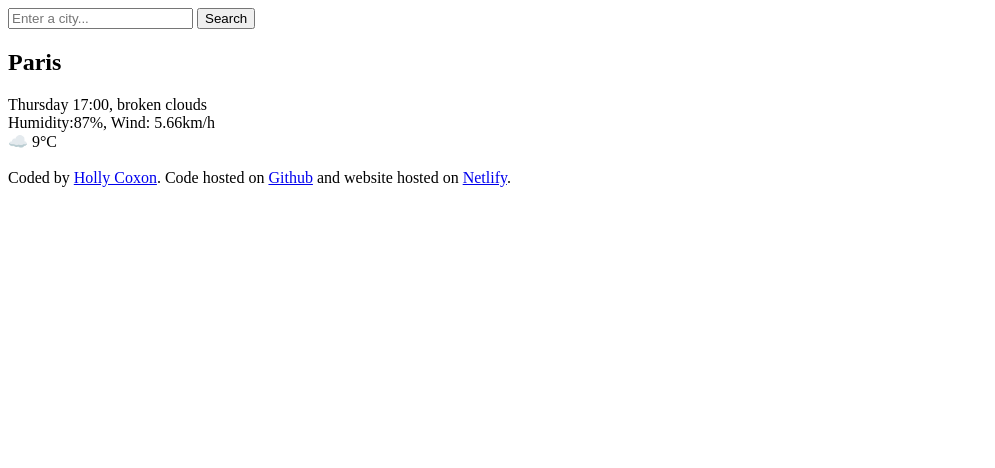
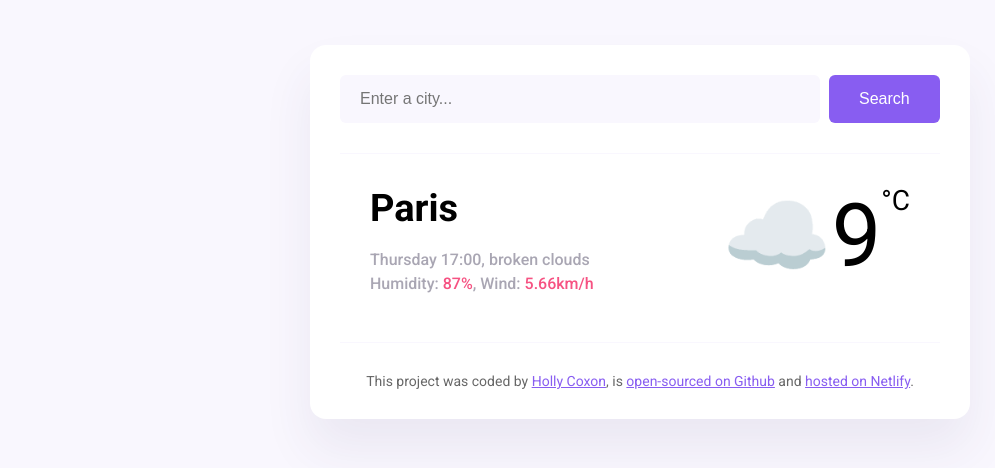
Before and after one commit to hollycoxon/plus-week7-hw, a plain HTML site: page index.html in a window 1280 px wide. Shown: the whole page, without its empty margins (0-995 px from the left). Drawn offline with Linux system fonts and the light colour scheme.

Commit message:
Created CSS file and updated HTML will classes to add basic styling.

```diff
--- a/index.html
+++ b/index.html
@@ -4,33 +4,58 @@
     <meta charset="UTF-8" />
     <meta name="viewport" content="width=device-width, initial-scale=1.0" />
     <title>SheCodes Weather</title>
+    <link rel="preconnect" href="https://fonts.googleapis.com" />
+    <link rel="preconnect" href="https://fonts.gstatic.com" crossorigin />
+    <link
+      href="https://fonts.googleapis.com/css2?family=Roboto:wght@100;300;400;500;700;900&display=swap"
+      rel="stylesheet"
+    />
+    <link rel="stylesheet" href="src/style.css" />
   </head>
   <body>
+    <div class="container">
       <header>
         <form>
-        <input type="search" placeholder="Enter a city..." />
-        <input type="submit" value="Search" />
+          <input
+            type="search"
+            placeholder="Enter a city..."
+            class="search-input-box"
+          />
+          <input type="submit" value="Search" class="search-button" />
         </form>
       </header>
-    <section>
-      <h1>Paris</h1>
-      <div>Thursday 17:00, broken clouds</div>
-      <div>Humidity:87%, Wind: 5.66km/h</div>
-      <div>☁️ 9°C</div>
-    </section>
+      <main>
+        <div class="all-weather-data">
+          <div>
+            <h1 class="city">Paris</h1>
+            <p class="current-weather">
+              Thursday 17:00, broken clouds
               <br />
+              Humidity: <span class="weather-value"> 87%</span>, Wind:
+              <span class="weather-value">5.66km/h</span>
+            </p>
+          </div>
+          <div class="current-temp">
+            <div>☁️</div>
+            <div>9</div>
+            <div class="unit">°C</div>
+          </div>
+        </div>
+      </main>
+
       <footer>
-      Coded by
-      <a href="https://github.com/hollycoxon" target="_blank">Holly Coxon</a>.
-      Code hosted on
+        This project was coded by
+        <a href="https://github.com/hollycoxon" target="_blank">Holly Coxon</a>,
+        is
         <a href="https://github.com/hollycoxon/plus-week7-hw" target="_blank"
-        >Github</a
+          >open-sourced on Github</a
         >
-      and website hosted on
+        and
         <a href="https://shecodes-plus-weather-hw7.netlify.app/" target="_blank"
-        >Netlify</a
+          >hosted on Netlify</a
         >.
       </footer>
+    </div>
     <script src="src/javascript.js"></script>
   </body>
 </html>
--- /dev/null
+++ b/src/style.css
@@ -0,0 +1,74 @@
+body {
+  background-color: #f9f7fe;
+  font-family: "Roboto", sans-serif;
+}
+.container {
+  background-color: #fff;
+  max-width: 600px;
+  margin: 45px auto;
+  padding: 30px;
+  border-radius: 16px;
+  box-shadow: 0 30px 50px rgba(65, 50, 100, 0.08);
+}
+.search-input-box {
+  background-color: #f9f7fe;
+  border: none;
+  border-radius: 6px;
+  width: 80%;
+  font-size: 16px;
+  padding: 15px 20px;
+}
+
+.search-button {
+  background-color: #885df1;
+  color: #fff;
+  padding: 15px 30px;
+  border: none;
+  border-radius: 6px;
+  font-size: 16px;
+  margin-left: 5px;
+}
+header {
+  border-bottom: 1px solid #f9f7fe;
+  padding-bottom: 30px;
+}
+main {
+  padding: 30px;
+}
+.city {
+  font-size: 38px;
+  margin: 0;
+  line-height: 48px;
+}
+.current-weather {
+  color: rgba(39, 33, 66, 0.4);
+  font-size: 16px;
+  font-weight: 500;
+  line-height: 24px;
+}
+.weather-value {
+  color: #f65282;
+}
+.current-temp {
+  font-size: 88px;
+  display: flex;
+  justify-content: space-evenly;
+}
+.unit {
+  font-size: 28px;
+}
+
+.all-weather-data {
+  display: flex;
+  justify-content: space-between;
+}
+a {
+  color: #885df1;
+}
+footer {
+  border-top: 1px solid #f9f7fe;
+  padding-top: 30px;
+  text-align: center;
+  font-size: 14px;
+  color: rgba(0, 0, 0, 0.6);
+}
```
Lines whose indentation alone changed are shown as unchanged.
